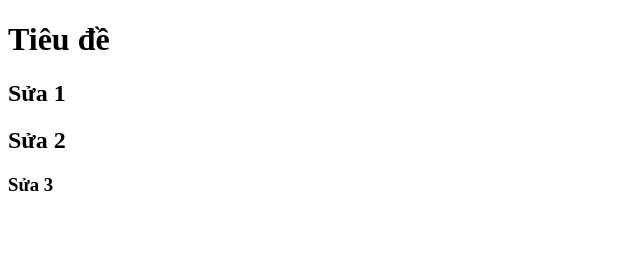
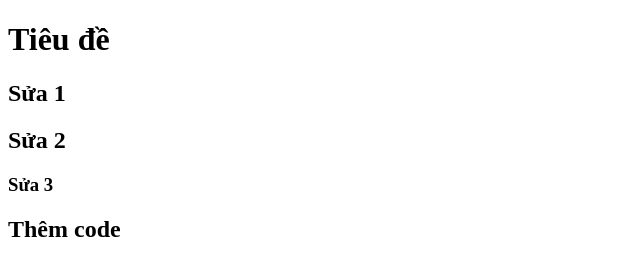
Before and after one commit to hungtr11-DE/duan6, a plain HTML site: page index.html in a window 1280 px wide. Shown: the whole page, without its empty margins (0-640 px from the left). Drawn offline with Linux system fonts and the light colour scheme.

Commit message:
1. sửa code lần 1

```diff
--- a/index.html
+++ b/index.html
@@ -10,5 +10,6 @@
     <h2>Sửa 1</h2>
     <h2>Sửa 2</h2>
     <h3>Sửa 3</h3>
+    <h2>Thêm code</h2>
 </body>
 </html>
```
